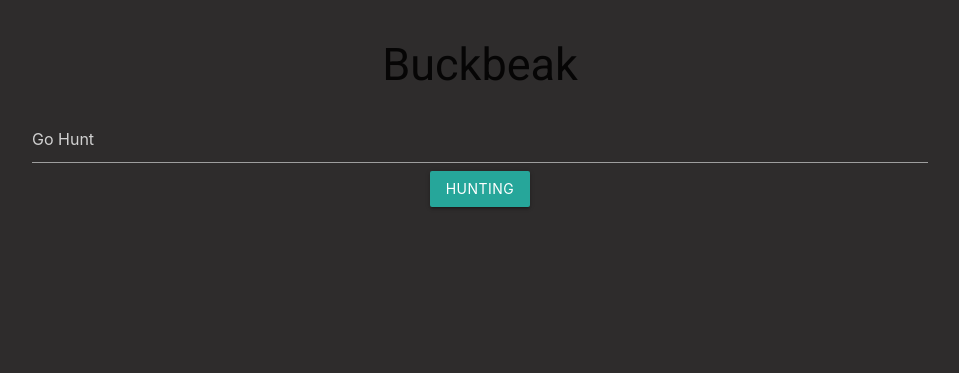
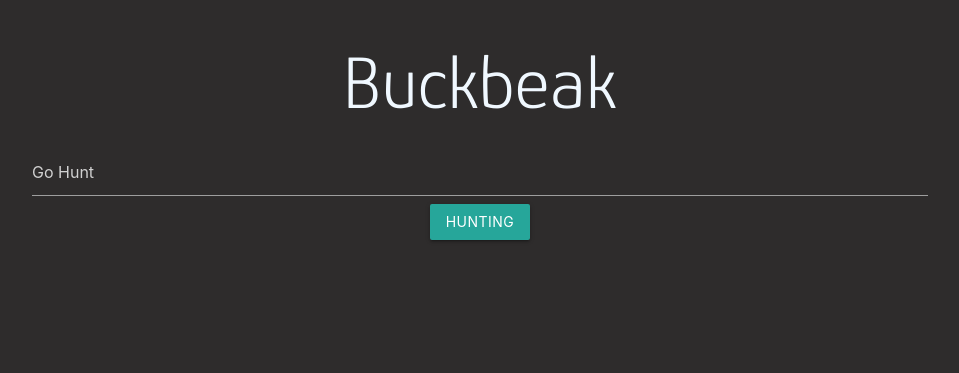
Before and after one commit to dartaryan/buckbeak, a plain HTML site: page index.html in a window 1280 px wide. Shown: the whole page, without its empty margins (160-1119 px from the left). Drawn offline with nearby package versions, Linux system fonts and the light colour scheme.

Commit message:
change inner js file

```diff
--- a/css/style.css
+++ b/css/style.css
@@ -1,18 +1,21 @@
 body {
   background-color: rgb(46, 44, 44);
+  font-family: 'Glory', sans-serif;
 }
 
 h2,
 h1 {
-  font-family: "Heebo";
+  font-family: 'Glory', sans-serif;
 }
 
 #header {
-  font-size: 3rem;
-  font-family: "Heebo";
+  font-size: 5rem;
+  font-family: 'Glory', sans-serif;
+  color: aliceblue;
 }
 
 .book-list {
   margin-top: 50px;
   visibility: hidden;
+  font-family: 'Glory', sans-serif;
 }
--- a/index.html
+++ b/index.html
@@ -2,12 +2,14 @@
 <html lang="en">
   <head>
     <title>Buckbeak | The most realistic adventures</title>
-    <link href="https://fonts.googleapis.com/css?family=Heebo" rel="stylesheet">
+    <link rel="preconnect" href="https://fonts.googleapis.com">
+    <link rel="preconnect" href="https://fonts.gstatic.com" crossorigin>
+    <link href="https://fonts.googleapis.com/css2?family=Glory:wght@300&display=swap" rel="stylesheet">
     <script src="http://ajax.googleapis.com/ajax/libs/jquery/1.7.1/jquery.min.js" type="text/javascript"></script>
 
   </head>
   <body>
-    <!-- <link href="https://cdn.jsdelivr.net/npm/bootstrap@5.0.2/dist/css/bootstrap.min.css" rel="stylesheet" integrity="sha384-EVSTQN3/azprG1Anm3QDgpJLIm9Nao0Yz1ztcQTwFspd3yD65VohhpuuCOmLASjC" crossorigin="anonymous"> -->
+
     <div class="container">
         <div id="title" class="center">
             <h1 id="header" class="text-center mt-5">Buckbeak</h1>
@@ -30,9 +32,9 @@
       </div>
     </div>
     <link rel="stylesheet" href="https://cdnjs.cloudflare.com/ajax/libs/materialize/1.0.0/css/materialize.min.css">
-        <!-- <script src="https://code.jquery.com/jquery-3.3.1.slim.min.js" integrity="sha384-q8i/X+965DzO0rT7abK41JStQIAqVgRVzpbzo5smXKp4YfRvH+8abtTE1Pi6jizo" crossorigin="anonymous"></script> -->
+
         <script src="https://cdnjs.cloudflare.com/ajax/libs/popper.js/1.14.3/umd/popper.min.js" integrity="sha384-ZMP7rVo3mIykV+2+9J3UJ46jBk0WLaUAdn689aCwoqbBJiSnjAK/l8WvCWPIPm49" crossorigin="anonymous"></script>
-        <!-- <script src="https://stackpath.bootstrapcdn.com/bootstrap/4.1.3/js/bootstrap.min.js" integrity="sha384-ChfqqxuZUCnJSK3+MXmPNIyE6ZbWh2IMqE241rYiqJxyMiZ6OW/JmZQ5stwEULTy" crossorigin="anonymous"></script> -->
+
         <script src="https://code.jquery.com/jquery-3.1.0.js"></script>
     <link rel="stylesheet" href="css/style.css">
     <script src="js/app.js"></script>
--- a/js/app.js
+++ b/js/app.js
@@ -10,6 +10,7 @@
   $("#search").click(function () {
     outputList.innerHTML = "";
     searchData = $("#search-box").val();
+
     // Handling empty search input field
     if (searchData === "" || searchData === null) {
       displayError();
@@ -102,5 +103,9 @@
   }
 
   //handle error displaying empty search box
+  function displayError() {
+    alert("Please pick a theme to start your journey with a book")
+  }
+
 
 });
```
